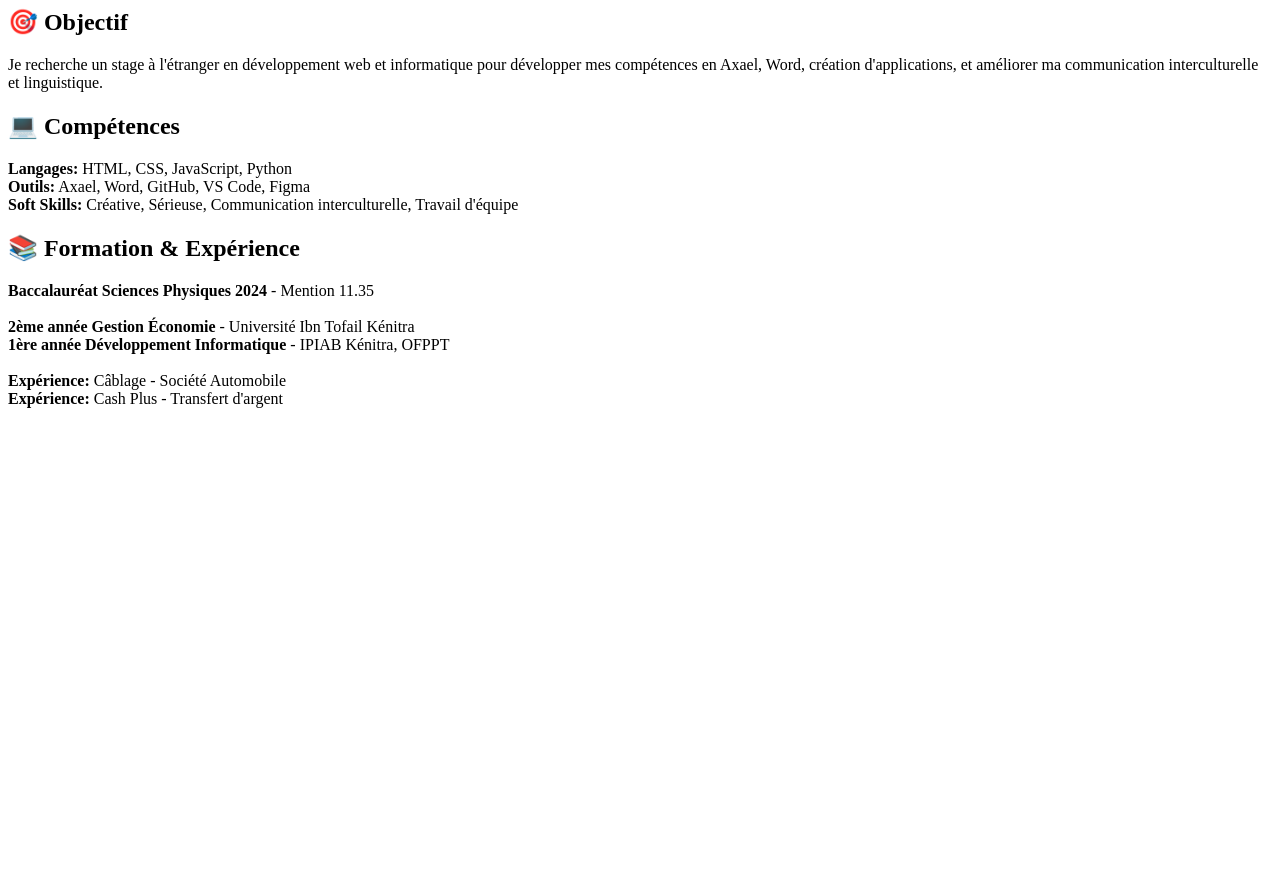
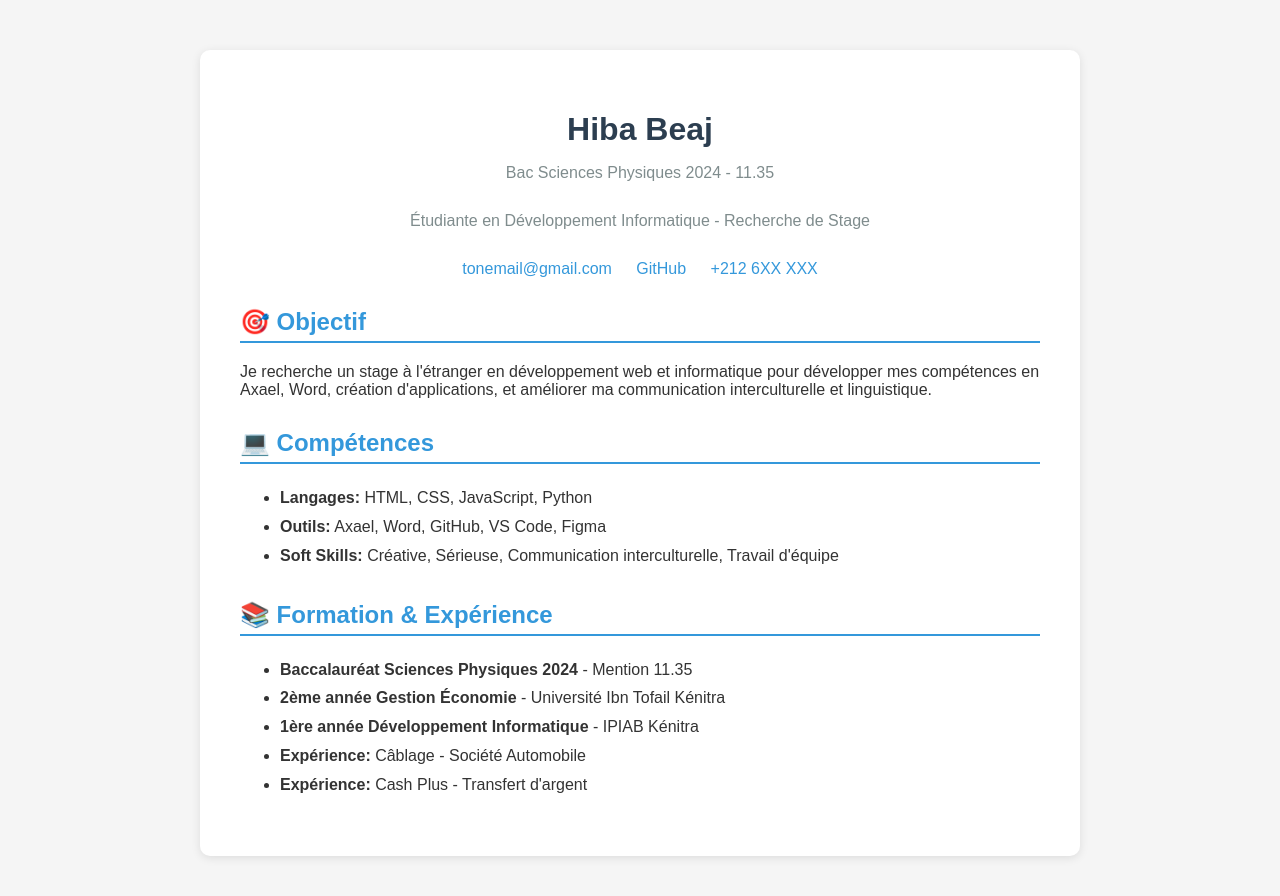
Before and after one commit to hibabeajdev/Site-vitrine-hiba, a plain HTML site: page index.html in a window 1280 px wide. Before the commit the page ends 800 px from the top, so only its background shows below. Drawn offline with Linux system fonts and the light colour scheme.

Commit message:
Update index.html

```diff
--- a/index.html
+++ b/index.html
@@ -1,22 +1,85 @@
-<div class="sections">
-    <div class="section">
-        <h2>🎯 Objectif</h2>
-        <p>Je recherche un stage à l'étranger en développement web et informatique pour développer mes compétences en Axael, Word, création d'applications, et améliorer ma communication interculturelle et linguistique.</p>
+<!DOCTYPE html>
+<html lang="fr">
+<head>
+  <meta charset="UTF-8">
+  <meta name="viewport" content="width=device-width, initial-scale=1.0">
+  <title>Hiba Beaj - Portfolio</title>
+  <style>
+    body {
+      font-family: Arial, sans-serif;
+      margin: 0;
+      padding: 0;
+      background: #f5f5f5;
+      color: #333;
+    }
+    .container {
+      max-width: 800px;
+      margin: 50px auto;
+      background: white;
+      padding: 40px;
+      border-radius: 10px;
+      box-shadow: 0 2px 10px rgba(0,0,0,0.1);
+    }
+    h1 {
+      color: #2c3e50;
+      text-align: center;
+      margin-bottom: 10px;
+    }
+    .subtitle {
+      text-align: center;
+      color: #7f8c8d;
+      margin-bottom: 30px;
+    }
+    h2 {
+      color: #3498db;
+      border-bottom: 2px solid #3498db;
+      padding-bottom: 5px;
+      margin-top: 30px;
+    }
+    .contact {
+      text-align: center;
+      margin-bottom: 30px;
+    }
+    .contact a {
+      color: #3498db;
+      text-decoration: none;
+      margin: 0 10px;
+    }
+    ul {
+      line-height: 1.8;
+    }
+  </style>
+</head>
+<body>
+  <div class="container">
+    <h1>Hiba Beaj</h1>
+    <p class="subtitle">Bac Sciences Physiques 2024 - 11.35</p>
+    <p class="subtitle">Étudiante en Développement Informatique - Recherche de Stage</p>
+
+    <div class="contact">
+      <a href="mailto:tonemail@gmail.com">tonemail@gmail.com</a>
+      <a href="https://github.com/hibabeajdev" target="_blank">GitHub</a>
+      <a href="tel:+2126XXXXXXXX">+212 6XX XXX</a>
     </div>
 
-    <div class="section">
-        <h2>💻 Compétences</h2>
-        <p><strong>Langages:</strong> HTML, CSS, JavaScript, Python<br>
-        <strong>Outils:</strong> Axael, Word, GitHub, VS Code, Figma<br>
-        <strong>Soft Skills:</strong> Créative, Sérieuse, Communication interculturelle, Travail d'équipe</p>
-    </div>
+    <h2>🎯 Objectif</h2>
+    <p>Je recherche un stage à l'étranger en développement web et informatique pour développer mes compétences en Axael, Word, création d'applications, et améliorer ma communication interculturelle et linguistique.</p>
 
-    <div class="section">
-        <h2>📚 Formation & Expérience</h2>
-        <p><strong>Baccalauréat Sciences Physiques 2024</strong> - Mention 11.35<br><br>
-        <strong>2ème année Gestion Économie</strong> - Université Ibn Tofail Kénitra<br>
-        <strong>1ère année Développement Informatique</strong> - IPIAB Kénitra, OFPPT<br><br>
-        <strong>Expérience:</strong> Câblage - Société Automobile<br>
-        <strong>Expérience:</strong> Cash Plus - Transfert d'argent</p>
-    </div>
-</div>
+    <h2>💻 Compétences</h2>
+    <ul>
+      <li><strong>Langages:</strong> HTML, CSS, JavaScript, Python</li>
+      <li><strong>Outils:</strong> Axael, Word, GitHub, VS Code, Figma</li>
+      <li><strong>Soft Skills:</strong> Créative, Sérieuse, Communication interculturelle, Travail d'équipe</li>
+    </ul>
+
+    <h2>📚 Formation & Expérience</h2>
+    <ul>
+      <li><strong>Baccalauréat Sciences Physiques 2024</strong> - Mention 11.35</li>
+      <li><strong>2ème année Gestion Économie</strong> - Université Ibn Tofail Kénitra</li>
+      <li><strong>1ère année Développement Informatique</strong> - IPIAB Kénitra</li>
+      <li><strong>Expérience:</strong> Câblage - Société Automobile</li>
+      <li><strong>Expérience:</strong> Cash Plus - Transfert d'argent</li>
+    </ul>
+  </div>
+</body>
+</html>
```
